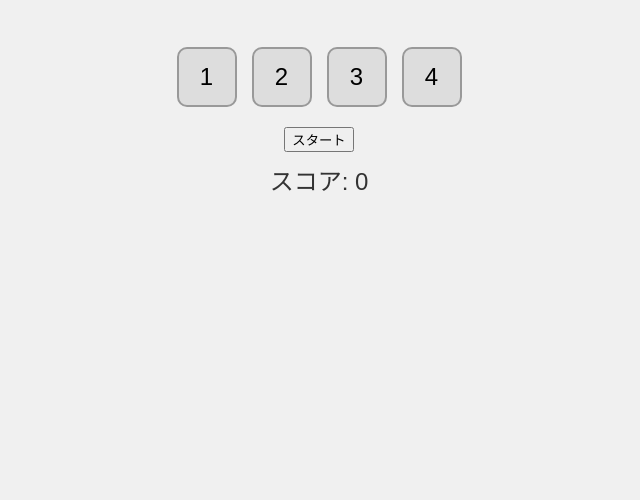
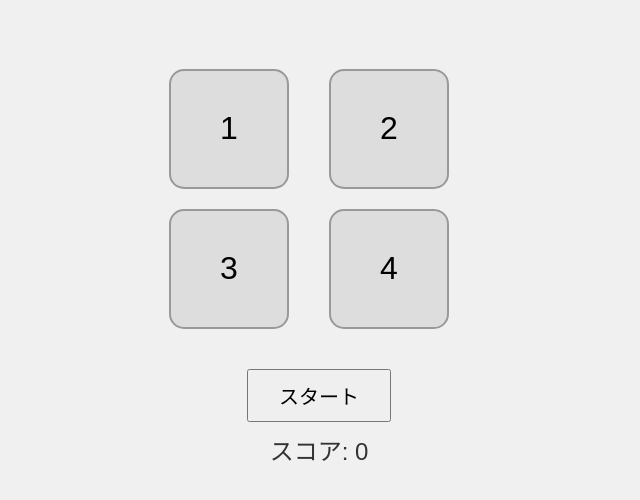
Before and after one commit to takkun0710/flagman-game, a plain HTML site: page index.html in a window 1280 px wide. Shown: the part 70-570 px from the top of the page, without its empty margins (321-961 px from the left). Drawn offline with Linux system fonts and the light colour scheme.

Commit message:
index.html を更新

```diff
--- a/index.html
+++ b/index.html
@@ -4,37 +4,57 @@
   <meta charset="UTF-8">
   <title>フラッグマン風ゲーム</title>
   <style>
-    body {
+    html, body {
+      margin: 0;
+      padding: 0;
+      overflow: hidden;
+      height: 100vh;
+      touch-action: none;
+      background: #f0f0f0;
       font-family: sans-serif;
       text-align: center;
-      background: #f0f0f0;
     }
+
     #game {
-      margin-top: 50px;
+      padding-top: 20px;
     }
+
     #buttons {
-      display: flex;
+      display: grid;
+      grid-template-columns: 1fr 1fr;
+      grid-template-rows: 1fr 1fr;
+      gap: 20px;
       justify-content: center;
-      gap: 15px;
-      margin: 20px;
+      max-width: 300px;
+      margin: 30px auto;
     }
+
     .flag-button {
-      font-size: 24px;
-      width: 60px;
-      height: 60px;
-      border-radius: 10px;
+      font-size: 32px;
+      width: 120px;
+      height: 120px;
+      border-radius: 15px;
       background-color: #ddd;
       border: 2px solid #999;
       transition: background-color 0.2s;
     }
+
     .flag-button.active {
       background-color: yellow;
     }
+
+    #startBtn {
+      font-size: 20px;
+      padding: 10px 30px;
+      margin-top: 10px;
+    }
+
     #score {
       font-size: 24px;
       margin-top: 10px;
       color: #333;
     }
+
     #message {
       font-size: 20px;
       margin-top: 20px;
@@ -60,15 +80,15 @@
     const sequence = [];
     let playerInput = [];
     let round = 0;
+    let inputEnabled = false;
 
     const buttons = document.querySelectorAll('.flag-button');
     const startBtn = document.getElementById('startBtn');
     const message = document.getElementById('message');
     const scoreDisplay = document.getElementById('score');
 
-    // AudioContext（音）
     const audioCtx = new (window.AudioContext || window.webkitAudioContext)();
-    const tones = [440, 550, 660, 880]; // 各ボタンの周波数
+    const tones = [440, 550, 660, 880];
 
     const vibrationPatterns = [
       [100],
@@ -102,10 +122,12 @@
     }
 
     function showSequence() {
+      inputEnabled = false;
       let i = 0;
       const interval = setInterval(() => {
         if (i >= sequence.length) {
           clearInterval(interval);
+          inputEnabled = true;
           return;
         }
         const num = sequence[i];
@@ -117,11 +139,8 @@
     function playFeedback(num) {
       const button = document.querySelector(`.flag-button[data-num="${num}"]`);
       button.classList.add('active');
-
-      // 音
       playTone(tones[num - 1]);
 
-      // 振動
       if (navigator.vibrate) {
         navigator.vibrate(vibrationPatterns[num - 1]);
       }
@@ -147,9 +166,10 @@
     }
 
     function handlePlayerInput(num) {
+      if (!inputEnabled) return;
+
       const numInt = Number(num);
       playerInput.push(numInt);
-
       playFeedback(numInt);
 
       const currentIndex = playerInput.length - 1;
@@ -157,6 +177,7 @@
       if (playerInput[currentIndex] !== sequence[currentIndex]) {
         message.textContent = 'ミス！ゲームオーバー';
         scoreDisplay.textContent = `最終スコア: ${round - 1}`;
+        inputEnabled = false;
         return;
       }
 
```
